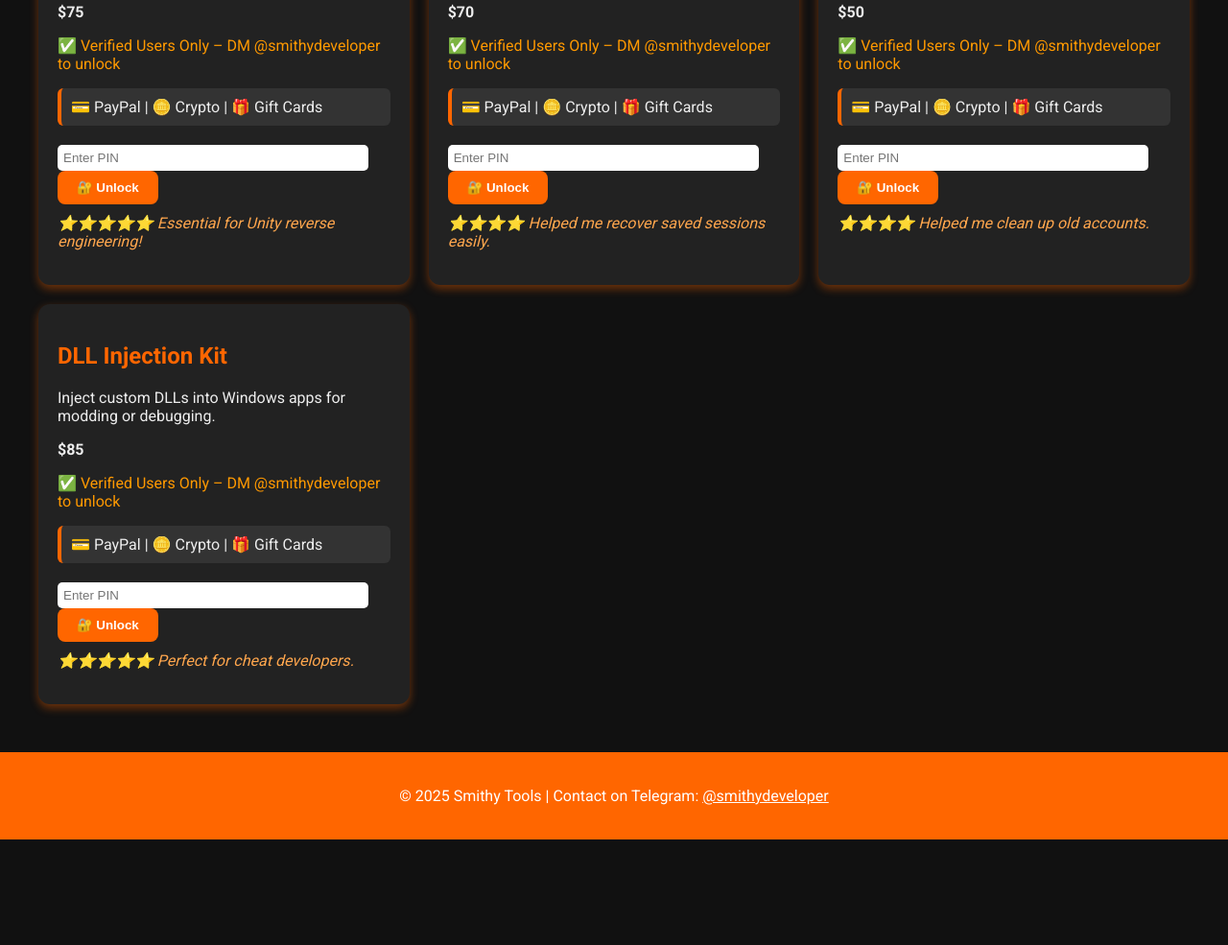
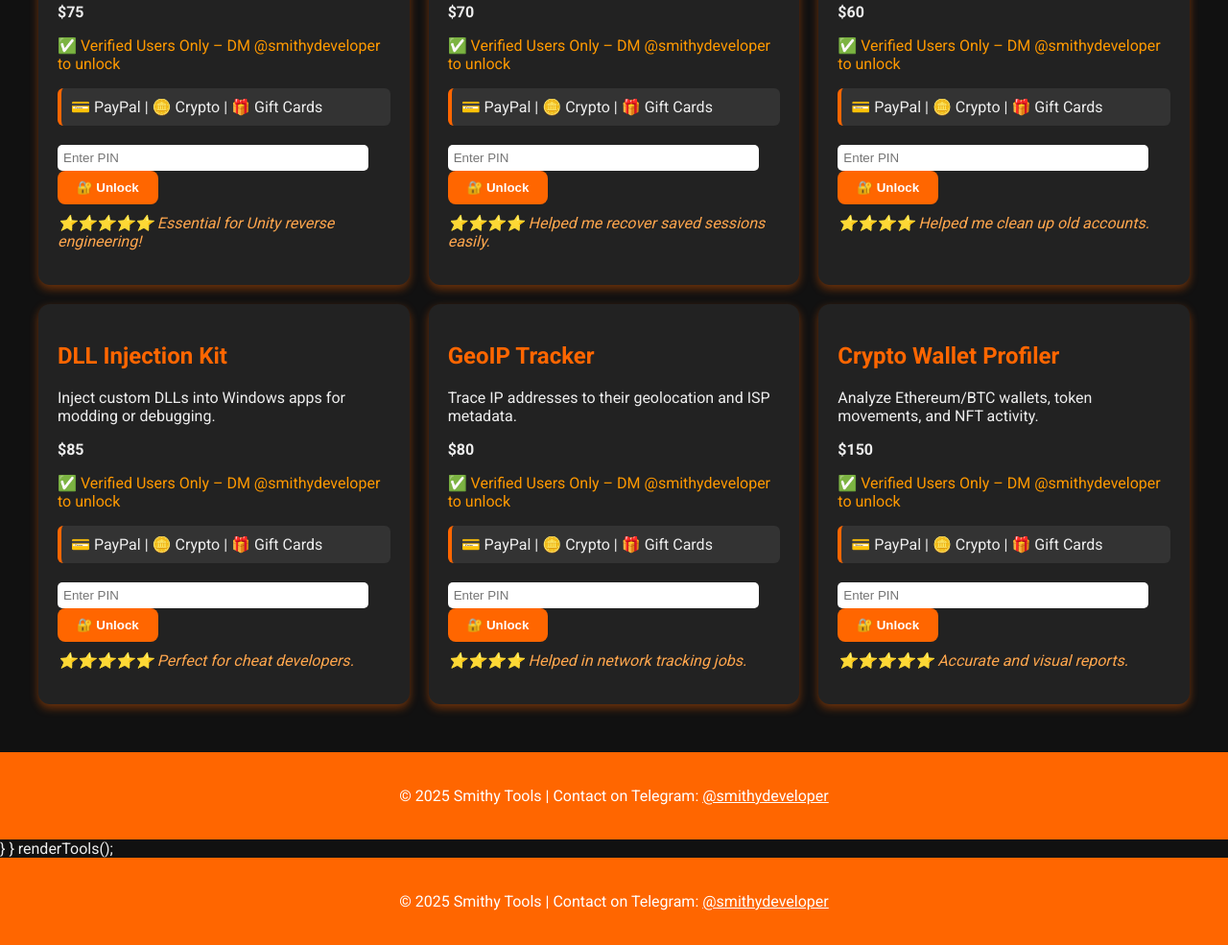
Before and after one commit to junnytool/junnytools, a plain HTML site: page index.html in a window 1280 px wide. Shown: the part 2521-3506 px from the top of the page at 96% size. Before the commit the page ends 3396 px from the top, so only its background shows below. Drawn offline with Linux system fonts and the light colour scheme.

Commit message:
Update index.html
Signed-off-by: junnytool <messageusername0@gmail.com>

```diff
--- a/index.html
+++ b/index.html
@@ -37,7 +37,7 @@
 
 <script>
 const tools = [
-  { title: "EX4 Unpacker Pro", desc: "Decompile and analyze EX4 (MetaTrader) files to recover source code.", price: "$60", file: "files/EX4_Unpacker_Pro.zip", pass: "EX4Unpacker123", review: "⭐️⭐️⭐️⭐️⭐️ Helped me recover my lost EA code." },
+  { title: "EX4 Unpacker Pro", desc: "Decompile and analyze EX4 (MetaTrader) files to recover source code.", price: "$70", file: "files/EX4_Unpacker_Pro.zip", pass: "EX4Unpacker123", review: "⭐️⭐️⭐️⭐️⭐️ Helped me recover my lost EA code." },
   { title: "APK Analyzer Pro", desc: "Inspect and extract APK files, analyze app structure, and explore Android apps.", price: "$100", file: "files/APK_Analyzer_Pro.zip", pass: "ApkAnalyzerPro123", review: "⭐️⭐️⭐️⭐️⭐️ Excellent tool for app analysis!" },
   { title: "GameMod Builder", desc: "Create modded versions of Android/PC games by injecting new behavior.", price: "$75", file: "files/GameMod_Builder.zip", pass: "GameModBuilder123", review: "⭐️⭐️⭐️⭐️ Easy to use and powerful." },
   { title: "Phone SpyX Viewer", desc: "Monitor SMS, calls, and location logs from remote devices.", price: "$100", file: "files/Phone_SpyX_Viewer.zip", pass: "SpyXViewer123", review: "⭐️⭐️⭐️⭐️ Used for tracking corporate devices." },
@@ -48,8 +48,10 @@ const tools = [
   { title: "iOS Decompiler", desc: "Reverse iOS apps to extract and view source logic from binaries.", price: "$120", file: "files/iOS_Decompiler.zip", pass: "iOSDecompiler123", review: "⭐⭐⭐⭐ Powerful tool for mobile analysis." },
   { title: "Unity Dumper", desc: "Dump Unity3D game files and extract assets or logic for analysis or modding.", price: "$75", file: "files/Unity_Dumper.zip", pass: "UnityDump123", review: "⭐⭐⭐⭐⭐ Essential for Unity reverse engineering!" },
   { title: "Browser Cookie Extractor", desc: "Extract login sessions and cookies from browsers for session reuse or analysis.", price: "$70", file: "files/Browser_Cookie_Extractor.zip", pass: "CookieExtract123", review: "⭐⭐⭐⭐ Helped me recover saved sessions easily." },
-  { title: "Account Deleter v2", desc: "Automate account removal on multiple platforms with precision.", price: "$50", file: "files/Account_Deleter_v2.zip", pass: "AccDeleter123", review: "⭐️⭐️⭐️⭐️ Helped me clean up old accounts." },
-  { title: "DLL Injection Kit", desc: "Inject custom DLLs into Windows apps for modding or debugging.", price: "$85", file: "files/DLL_Injection_Kit.zip", pass: "DLLInject123", review: "⭐️⭐️⭐️⭐️⭐️ Perfect for cheat developers." }
+  { title: "Account Deleter v2", desc: "Automate account removal on multiple platforms with precision.", price: "$60", file: "files/Account_Deleter_v2.zip", pass: "AccDeleter123", review: "⭐️⭐️⭐️⭐️ Helped me clean up old accounts." },
+  { title: "DLL Injection Kit", desc: "Inject custom DLLs into Windows apps for modding or debugging.", price: "$85", file: "files/DLL_Injection_Kit.zip", pass: "DLLInject123", review: "⭐️⭐️⭐️⭐️⭐️ Perfect for cheat developers." },
+  { title: "GeoIP Tracker", desc: "Trace IP addresses to their geolocation and ISP metadata.", price: "$80", file: "files/GeoIP_Tracker.zip", pass: "GeoIPTrack123", review: "⭐️⭐️⭐️⭐️ Helped in network tracking jobs." },
+  { title: "Crypto Wallet Profiler", desc: "Analyze Ethereum/BTC wallets, token movements, and NFT activity.", price: "$150", file: "files/Crypto_Wallet_Profiler.zip", pass: "WalletProfile123", review: "⭐️⭐️⭐️⭐️⭐️ Accurate and visual reports." }
 ];
 
 function renderTools() {
@@ -65,7 +67,7 @@ function renderTools() {
         <p class="payment-info">💳 PayPal | 🪙 Crypto | 🎁 Gift Cards</p>
         <input type="password" placeholder="Enter PIN" id="pin-${id}" />
         <p id="error-${id}" style="color:red; display:none;">❌ Incorrect PIN</p>
-        <a class="download-btn" id="dl-${id}" href="${tool.file}" style="display:none;" download>✅ Download</a>
+        <a class="download-btn" id="dl-${id}" href="${tool.file}" download style="display:none;">✅ Download</a>
         <button class="download-btn" onclick="unlock('${id}', '${tool.pass}')">🔐 Unlock</button>
         <p class="review">${tool.review}</p>
       </div>
@@ -97,3 +99,17 @@ renderTools();
 </footer>
 </body>
 </html>
+
+  }
+}
+
+renderTools();
+</script>
+
+<footer>
+  <p>&copy; 2025 Smithy Tools | Contact on Telegram:
+    <a href="https://t.me/smithydeveloper" target="_blank" style="color:white;">@smithydeveloper</a>
+  </p>
+</footer>
+</body>
+</html>
```
